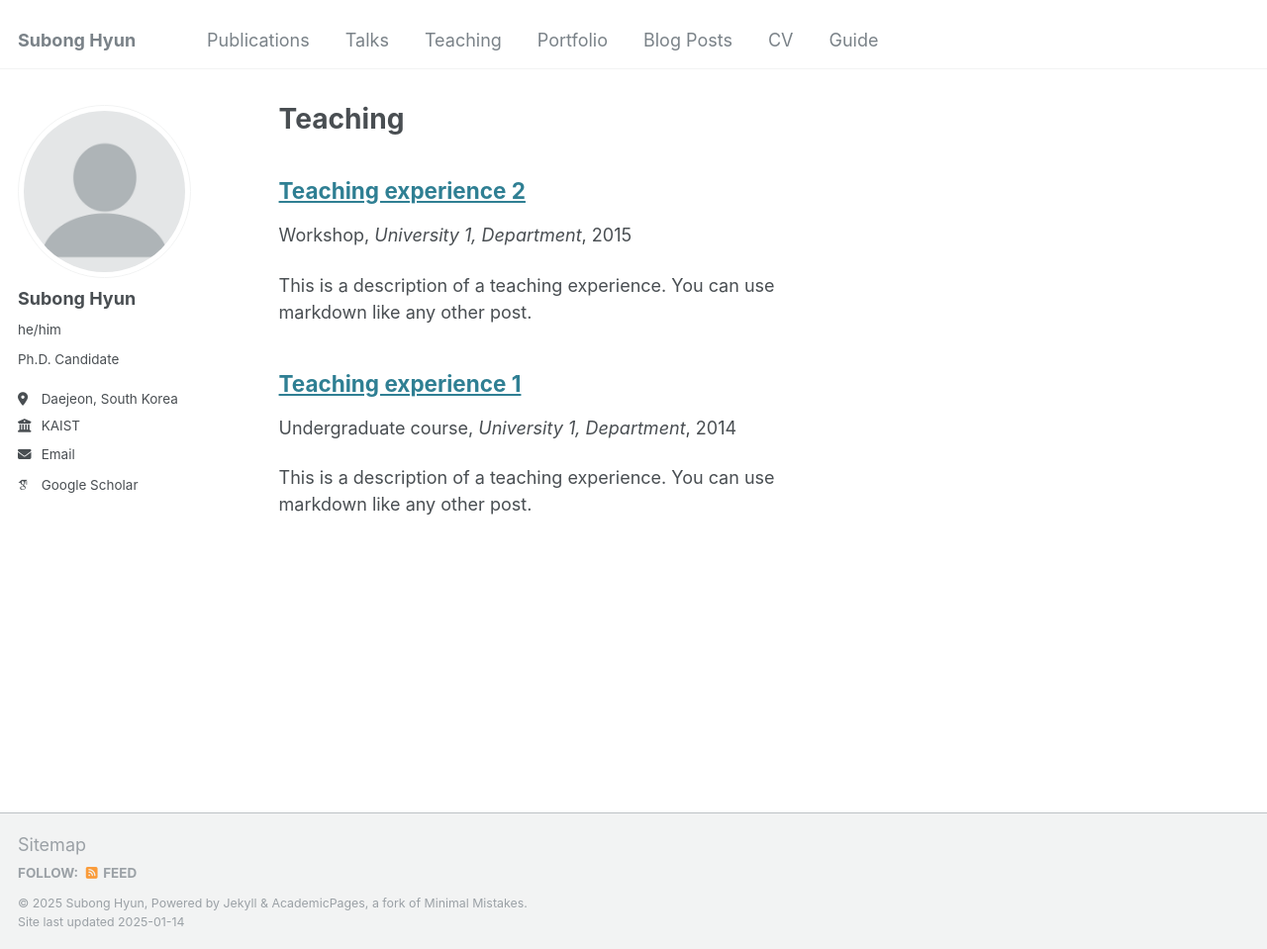
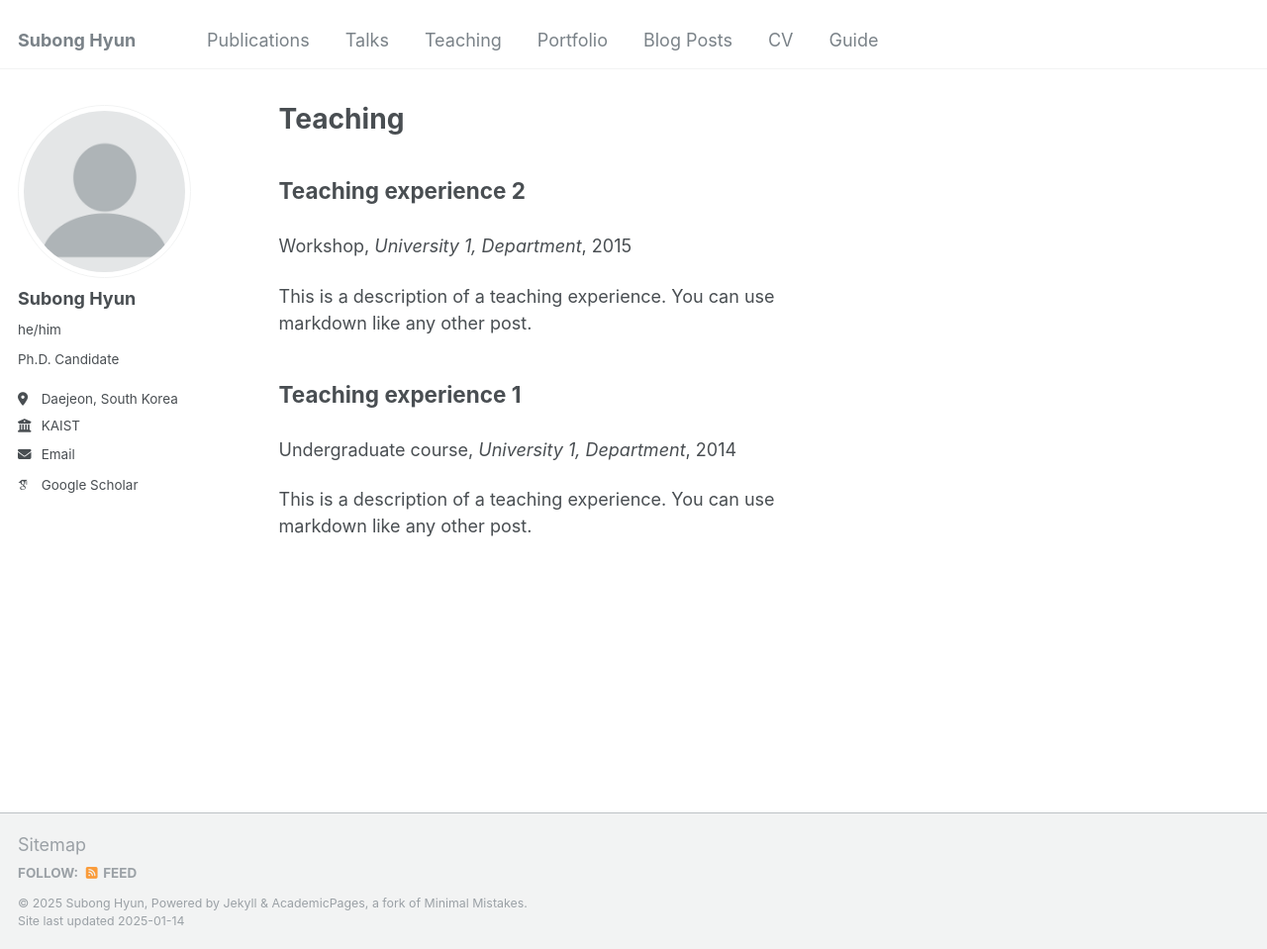
Before and after one commit to SubongHyun/subonghyun.github.io, a Jekyll site: the page built from _pages/teaching.html, in a window 1280 px wide and 959 px high. Shown: the whole window at 99% size. Built offline with Jekyll 4.4.1, drawn with Linux system fonts in a browser that asks for light colours; some web fonts are replaced.

Commit message:
Update archive-single.html

```diff
--- a/_includes/archive-single.html
+++ b/_includes/archive-single.html
@@ -30,7 +30,7 @@
       {% if post.link %}
         <a href="{{ post.link }}">{{ title }}</a> <a href="{{ base_path }}{{ post.url }}" rel="permalink"><i class="fa fa-link" aria-hidden="true" title="permalink"></i><span class="sr-only">Permalink</span></a>
       {% else %}
-        <a href="{{ base_path }}{{ post.url }}" rel="permalink">{{ title }}</a>
+        <p>{{ title }}</p>
       {% endif %}
     </h2>
 
```
